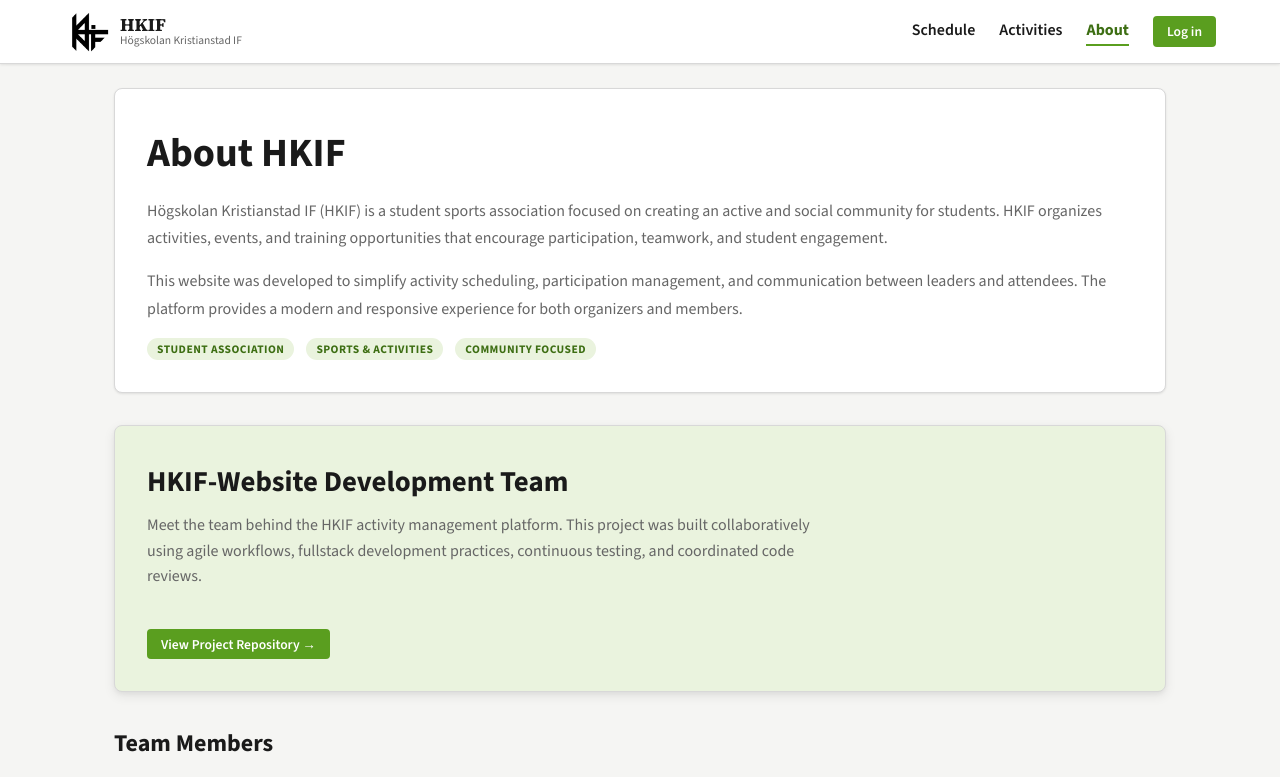
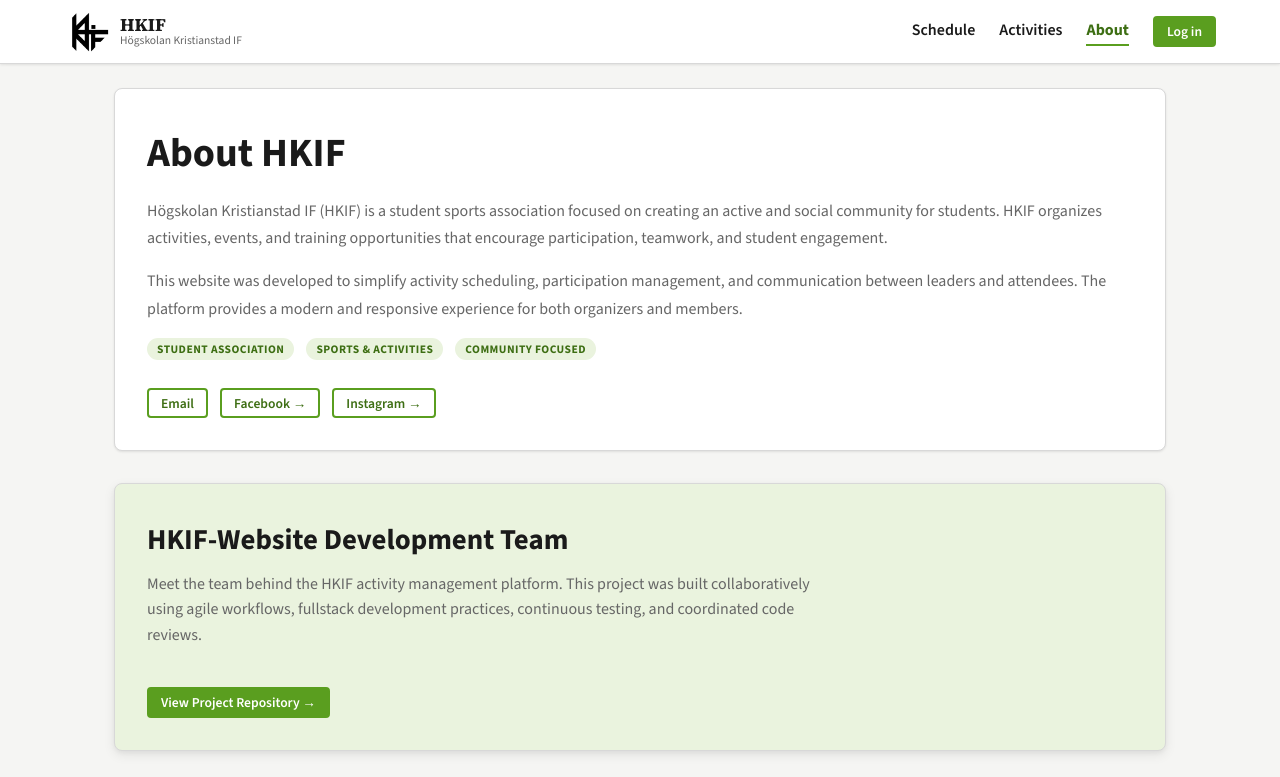
Before and after one commit to jasminerezai/hkif-web, a React (Vite) app in the folder client/: page /about in a window 1280 px wide. Shown: the top 777 px of the page. Built offline with nearby package versions, Linux system fonts and the light colour scheme; no server answers.

Commit message:
enhance AboutPage: add social media links and email button

```diff
--- a/client/src/pages/AboutPage.jsx
+++ b/client/src/pages/AboutPage.jsx
@@ -151,7 +151,49 @@ export default function AboutPage() {
         Community Focused
       </Badge>
 
-    </div>
+          </div>
+
+          <div
+  style={{
+    display: 'flex',
+    gap: '12px',
+    flexWrap: 'wrap',
+    marginTop: '12px',
+  }}
+>
+
+  <a
+    href="mailto:hkif@hotmail.se"
+    style={{ textDecoration: 'none' }}
+  >
+    <Button variant="outline" size="sm">
+      Email
+    </Button>
+  </a>
+
+  <a
+    href="https://www.facebook.com/HKIFatHKR/"
+    target="_blank"
+    rel="noreferrer"
+    style={{ textDecoration: 'none' }}
+  >
+    <Button variant="outline" size="sm">
+      Facebook →
+    </Button>
+  </a>
+
+  <a
+    href="https://www.instagram.com/hkif_skane/"
+    target="_blank"
+    rel="noreferrer"
+    style={{ textDecoration: 'none' }}
+  >
+    <Button variant="outline" size="sm">
+      Instagram →
+    </Button>
+  </a>
+
+</div>
 
   </div>
 
@@ -367,7 +409,7 @@ export default function AboutPage() {
                 }}
               >
                 <Button
-                  variant="secondary"
+                  variant="outline"
                   size="sm"
                 >
                   View GitHub →
```
